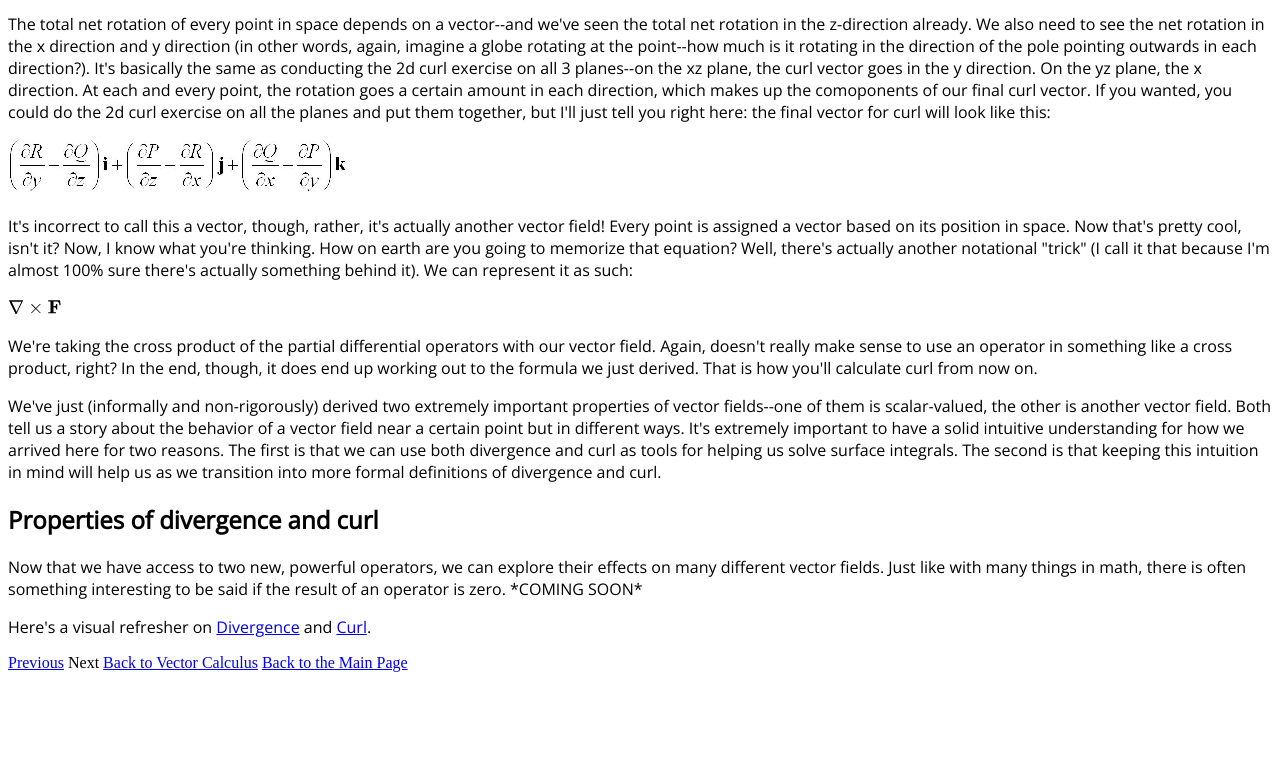
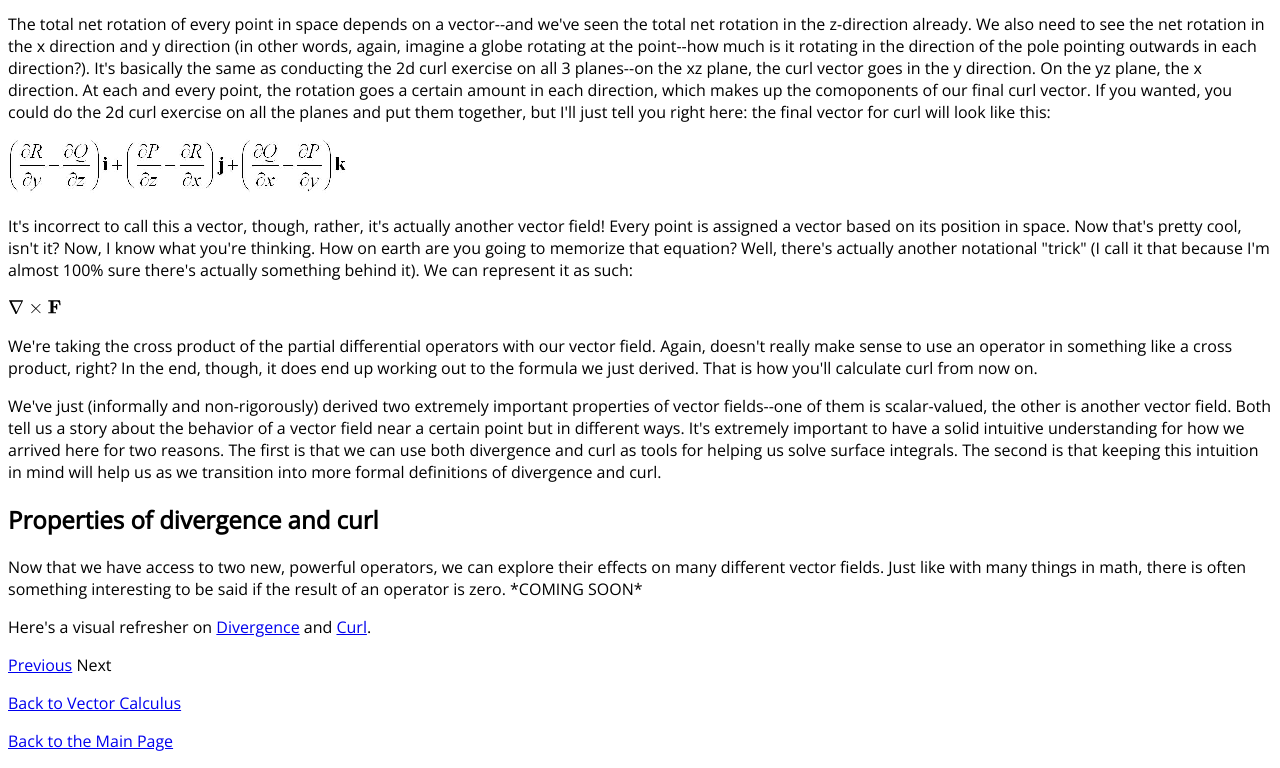
Before and after one commit to jayuibear/firstwebsite, a plain HTML site: page divcurl.html in a window 1280 px wide. Shown: the part 5770-6538 px from the top of the page. Before the commit the page ends 6450 px from the top, so only its background shows below. Drawn offline with nearby package versions, Linux system fonts and the light colour scheme.

Commit message:
Update divcurl.html

```diff
--- a/divcurl.html
+++ b/divcurl.html
@@ -44,8 +44,8 @@ h2 {
 <p> Here's a visual refresher on <a href="divvis.html">Divergence</a> and <a href="curlvis.html">Curl</a>. </p>
 
 
-<a href="surface.html">Previous</a> Next
-<a href="vectorcalc.html">Back to Vector Calculus</a>
-<a href="index.html">Back to the Main Page</a>
+  <p> <a href="surface.html">Previous</a> Next </p>
+  <p> <a href="vectorcalc.html">Back to Vector Calculus</a> </p>
+  <p> <a href="index.html">Back to the Main Page</a> </p>
 
 </body>
```
